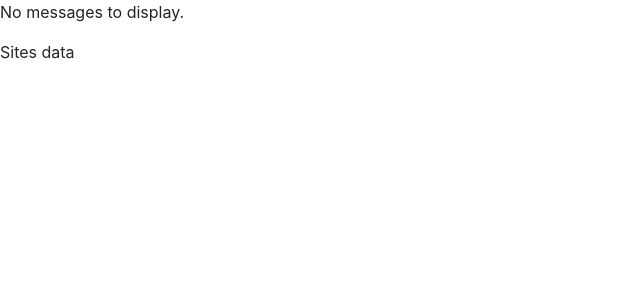
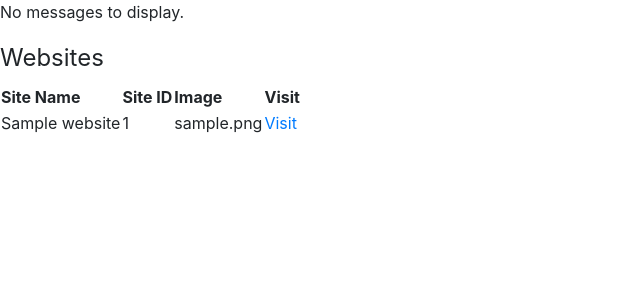
Before and after one commit to PastaRhythm/WebDevProject, a Flask app: page /sites/ in a window 1280 px wide. Shown: the top 300 px of the page, without its empty margins (0-640 px from the left). Run offline with Flask 3, Linux system fonts and the light colour scheme; tables that the repository leaves empty hold one stand-in row (values such as "Sample post"); parts of the project's set-up code (start-up, migrations or seed data) failed here and were passed over; some libraries are stand-ins or nearby versions.

Commit message:
Implemented view sites page.

```diff
--- a/templates/sites.html
+++ b/templates/sites.html
@@ -2,6 +2,72 @@
 
 {% block body %}
 
-Sites data
+<fieldset>
+    <legend>Websites</legend>
+
+
+    <table>
+        <thead>
+            <tr>
+                <th>Site Name</th>
+                <th>Site ID</th>
+                <th>Image</th>
+                <th>Visit</th>
+            </tr>
+        </thead>
+        <tbody id="user_websites_tbody"></tbody>
+    </table>
+</fieldset>
+
+<script>
+    document.addEventListener('DOMContentLoaded', async ()=>{
+        fetch_user_sites();
+    })
+
+
+    async function fetch_user_sites(){
+        const endpoint = `{{ url_for('sites_json') }}`
+        console.log(endpoint)
+
+        //get data
+        const response = await fetch(endpoint)
+        const websites = await validateJSON(response)
+        console.log(websites)
+        console.log("done")
+
+        //insert data into list
+        const user_websites_tbody = document.getElementById('user_websites_tbody')
+        websites.map((website)=>{
+            //create row
+            const tr = document.createElement('tr')
+
+            //add site name col
+            const site_name = document.createElement('td')
+            site_name.innerText = website.name
+            tr.appendChild(site_name)
+
+            //add site id col
+            const site_id = document.createElement('td')
+            site_id.innerText = website.id
+            tr.appendChild(site_id)
+
+            //add image col
+            const site_image = document.createElement('td')
+            site_image.innerText = website.image
+            tr.appendChild(site_image)
+
+            //add visit link col
+            const site_visit = document.createElement('td')
+            const site_link = document.createElement('a')
+            site_link.innerText = "Visit"
+            site_link.href = website.hostname
+            site_visit.append(site_link)
+            tr.appendChild(site_visit)
+
+            //add tr to body
+            user_websites_tbody.appendChild(tr)
+        })
+    }
+</script>
 
 {% endblock %}
```
